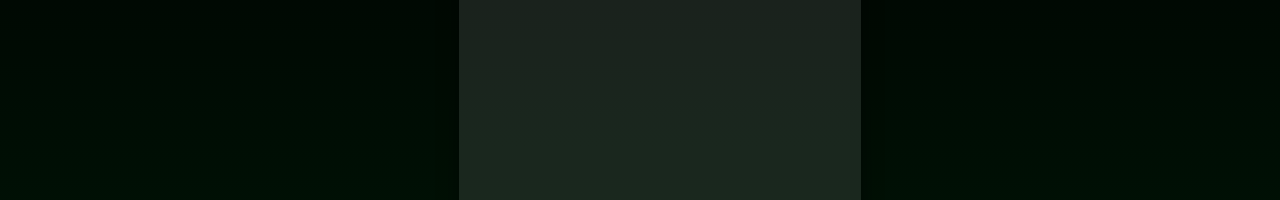
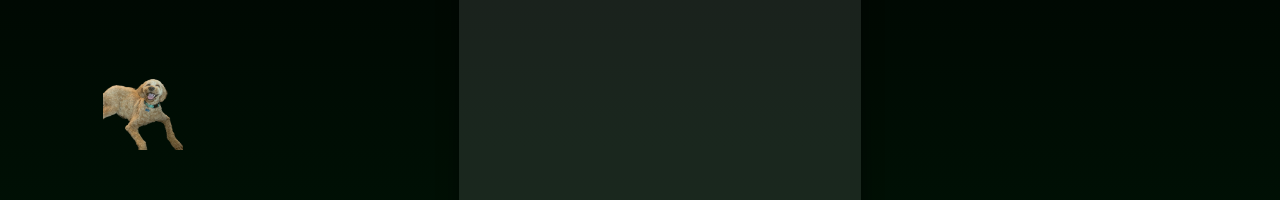
Before and after one commit to andylieou/website, a React (Vite) app: page / in a window 1280 px wide. Shown: the part 253-453 px from the top of the page. Built offline with nearby package versions, Linux system fonts and the light colour scheme.

Commit message:
added bouncing dog

```diff
--- /dev/null
+++ b/src/dog.css
@@ -0,0 +1,31 @@
+@keyframes bounce-around {
+    0% {
+        top: 0;
+        left: 0;
+    }
+    25% {
+        top: 10%;
+        left: 80%;
+    }
+    50% {
+        top: 80%;
+        left: 60%;
+    }
+    75% {
+        top: 50%;
+        left: 10%;
+    }
+    100% {
+        top: 0;
+        left: 0;
+    }
+}
+
+.doggy-sprite {
+    position: absolute;
+    width: 80px;
+    height: 80px;
+    animation: bounce-around 10s linear infinite;
+    pointer-events: none;
+    z-index: 0;
+}
--- a/src/main.tsx
+++ b/src/main.tsx
@@ -1,9 +1,11 @@
 import React from 'react'
 import ReactDOM from 'react-dom/client'
 import App from './App'
+import './dog.css'
 
 ReactDOM.createRoot(document.getElementById('root') as HTMLElement).render(
   <React.StrictMode>
+    <img src="/milo.png" alt="doggy" className="doggy-sprite" />
     <App />
   </React.StrictMode>
 )
```
